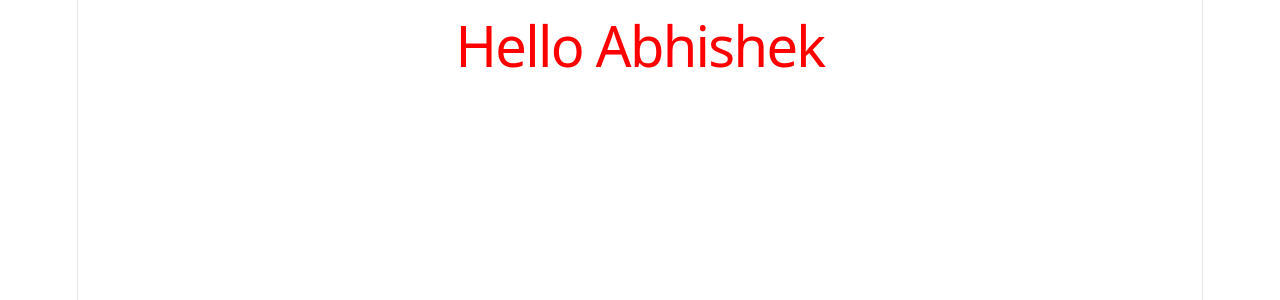
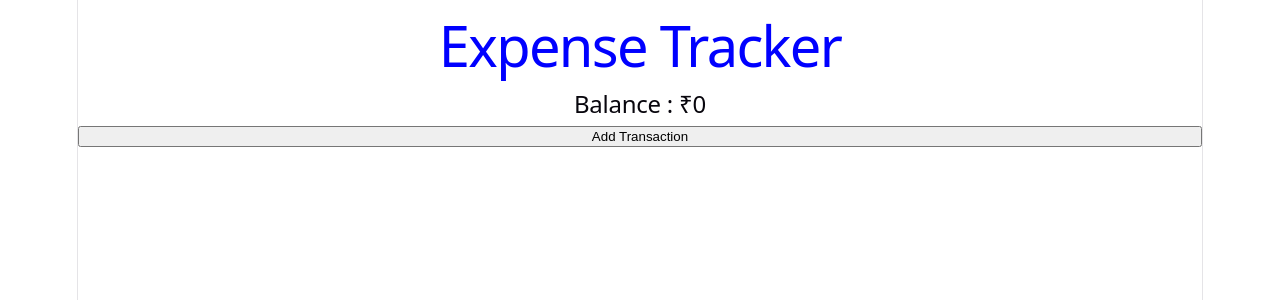
Before and after one commit to abhi12012/expense-tracker-react, a React (Vite) app in the folder expense-tracker-react/: page / in a window 1280 px wide. Shown: the top 300 px of the page. Built offline with nearby package versions, Linux system fonts and the light colour scheme.

Commit message:
Display balance using variable

```diff
--- a/expense-tracker-react/src/App.css
+++ b/expense-tracker-react/src/App.css
@@ -1,3 +1,3 @@
-h1 {
-  color: red;
+.title {
+  color: blue;
 }
--- a/expense-tracker-react/src/App.jsx
+++ b/expense-tracker-react/src/App.jsx
@@ -1,9 +1,15 @@
 import './App.css'
 
 function App() {
+
+
   return (
-    <h1>Hello Abhishek</h1>
-  );
+    <>
+      <h1 className="title">Expense Tracker</h1>
+      <h2>Balance : ₹0</h2>
+      <button>Add Transaction</button>
+    </>
+)
 }
 
-export default App;
+export default App
```
